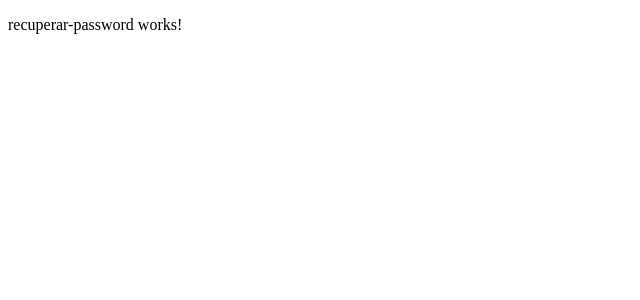
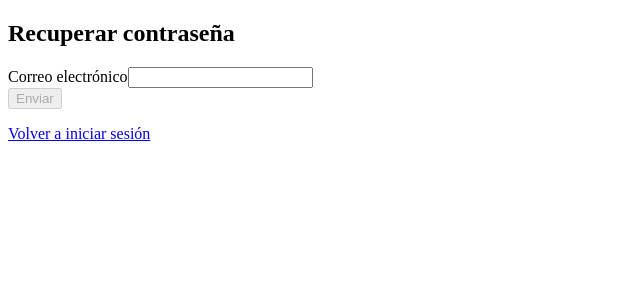
Before and after one commit to HERRERA38/todo-frontend-angular, an Angular app: page /recuperar-password in a window 1280 px wide. Shown: the top 300 px of the page, without its empty margins (0-640 px from the left). Built offline with nearby package versions, Linux system fonts and the light colour scheme.

Commit message:
Add recuperar-password placeholder screen to complete Nivel 1 frontend

```diff
--- a/src/app/recuperar-password/recuperar-password.html
+++ b/src/app/recuperar-password/recuperar-password.html
@@ -1 +1,21 @@
-<p>recuperar-password works!</p>
+<div class="recuperar-container">
+  <h2>Recuperar contraseña</h2>
+
+  @if (!mensajeEnviado()) {
+    <form [formGroup]="recuperarForm" (ngSubmit)="onSubmit()">
+      <div class="campo">
+        <label for="email">Correo electrónico</label>
+        <input id="email" type="email" formControlName="email" />
+      </div>
+
+      <button type="submit" [disabled]="recuperarForm.invalid">Enviar</button>
+    </form>
+  } @else {
+    <p class="exito">
+      Si el correo existe en nuestro sistema, recibirás instrucciones para
+      restablecer tu contraseña. (Funcionalidad en construcción)
+    </p>
+  }
+
+  <p><a routerLink="/login">Volver a iniciar sesión</a></p>
+</div>
--- a/src/app/recuperar-password/recuperar-password.ts
+++ b/src/app/recuperar-password/recuperar-password.ts
@@ -1,9 +1,29 @@
-import { Component } from '@angular/core';
+import { Component, signal } from '@angular/core';
+import { FormBuilder, FormGroup, Validators, ReactiveFormsModule } from '@angular/forms';
+import { RouterLink } from '@angular/router';
 
 @Component({
   selector: 'app-recuperar-password',
-  imports: [],
+  imports: [ReactiveFormsModule, RouterLink],
   templateUrl: './recuperar-password.html',
   styleUrl: './recuperar-password.css',
 })
-export class RecuperarPassword {}
+export class RecuperarPassword {
+  recuperarForm: FormGroup;
+  mensajeEnviado = signal(false);
+
+  constructor(private fb: FormBuilder) {
+    this.recuperarForm = this.fb.group({
+      email: ['', [Validators.required, Validators.email]],
+    });
+  }
+
+  onSubmit(): void {
+    if (this.recuperarForm.invalid) {
+      return;
+    }
+    // TODO: conectar con endpoint real de recuperación de contraseña
+    // cuando se implemente en el backend (Nivel 5, con envío de correos)
+    this.mensajeEnviado.set(true);
+  }
+}
```
